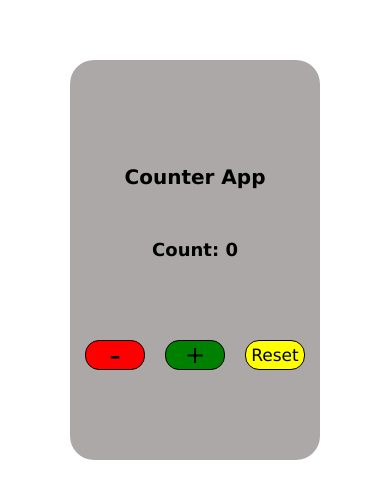
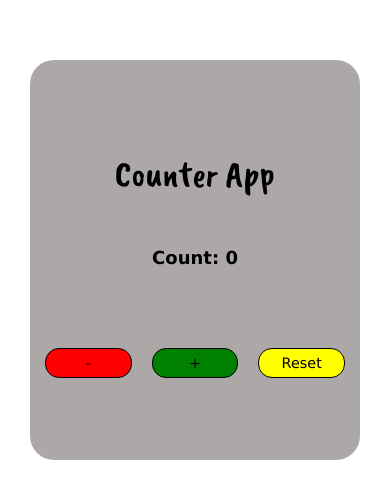
Before and after one commit to RajJadhav4140/counter_app, a React (Vite) app: page / in a window 390 px wide. Shown: the part 162-660 px from the top of the page. Built offline with nearby package versions, Linux system fonts and the light colour scheme.

Commit message:
edit media query

```diff
--- a/src/components/counter/Count.css
+++ b/src/components/counter/Count.css
@@ -1,3 +1,5 @@
+@import url('https://fonts.googleapis.com/css2?family=Caveat+Brush&display=swap');
+
 .main-container{
     height: 300px;
     width: 800px;
@@ -59,14 +61,16 @@
 
 @media (max-width: 480px) {
   .main-container {
-    width: 220px;
+    width: 300px;
     height: 370px;
     padding: 15px;
   }
 
   .main-container h2 {
-    margin-top: 50px;
-    font-size: 20px;
+    margin-top: 35px;
+    font-size: 37px;
+    font-family: "Caveat Brush", cursive;
+    font-weight: 400;
   }
 
   .main-container h3 {
@@ -80,6 +84,7 @@
     justify-content: center;
     padding-top: 80px;
     gap: 20px;
+  }
 
   .btn-container button {
     width: 100%;
```
